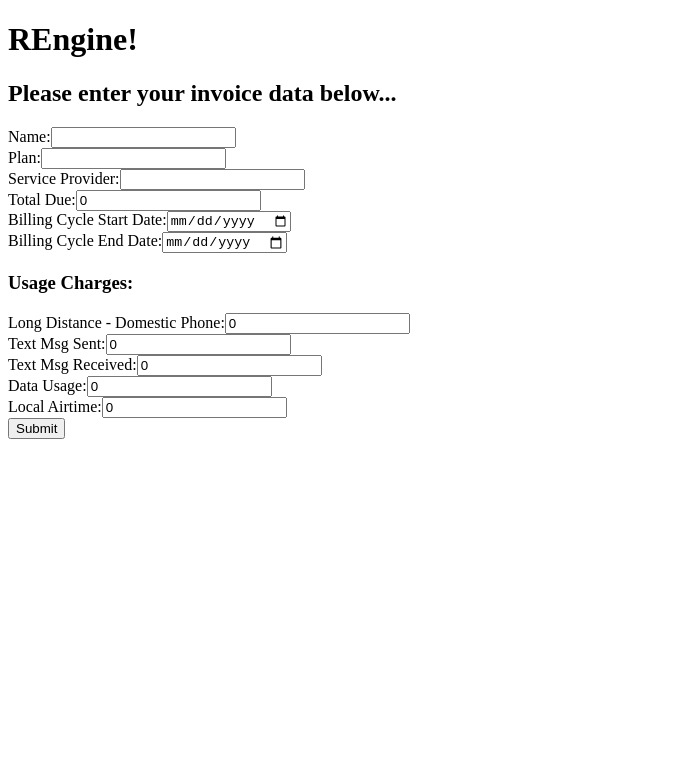
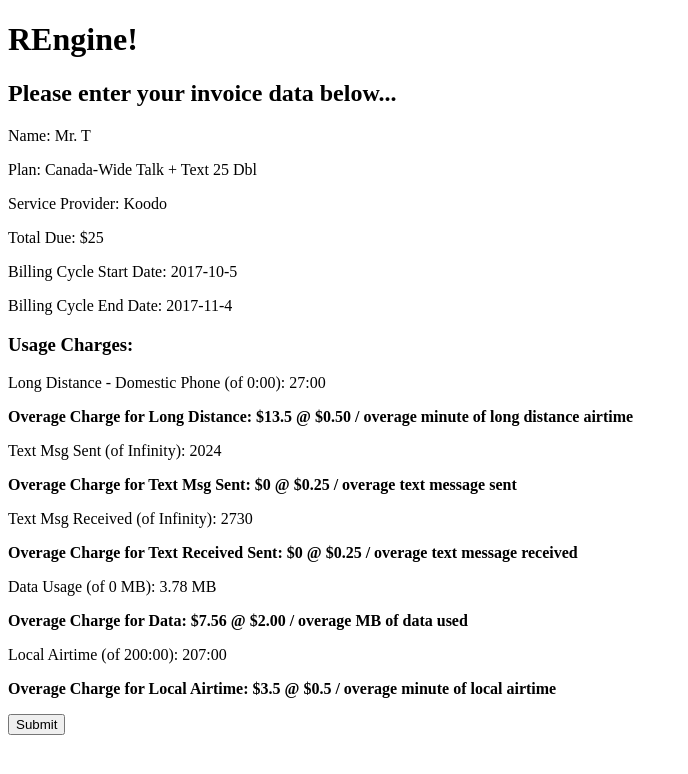
Before and after one commit to KevinHardy-Cooper/REngine, a React app in the folder src/: page / in a window 1280 px wide. Shown: the top 774 px of the page, without its empty margins (0-688 px from the left). Built offline with nearby package versions, Linux system fonts and the light colour scheme.

Commit message:
adding more fields to props, and random values

```diff
--- a/src/App.jsx
+++ b/src/App.jsx
@@ -50,131 +50,97 @@ class Request extends React.Component {
 class Form extends React.Component {
   constructor(props) {
     super(props);
-    this.state = {value: '', name: '', plan: '', servProv: '', totalDue: 0, startDate: '', endDate: '', longDistance: 0, textMsgSent: 0, textMsgReceived: 0, dataUsage: 0, localAirtime: 0
-   };
 
-    this.handleNameChange = this.handleNameChange.bind(this);
-    this.handlePlanChange = this.handlePlanChange.bind(this);
-    this.handleServiceProviderChange = this.handleServiceProviderChange.bind(this);
-    this.handleTotalDueChange = this.handleTotalDueChange.bind(this);
-    this.handleStartDateChange = this.handleStartDateChange.bind(this);
-    this.handleEndDateChange = this.handleEndDateChange.bind(this);
-    this.handleLongDistanceChange = this.handleLongDistanceChange.bind(this);
-    this.handleTextMsgSentChange = this.handleTextMsgSentChange.bind(this);
-    this.handleTextMsgReceivedChange = this.handleTextMsgReceivedChange.bind(this);
-    this.handleDataUsageChange = this.handleDataUsageChange.bind(this);
-    this.handleLocalAirtimeChange = this.handleLocalAirtimeChange.bind(this);
+    // Personal Info
+    // This will change depending on user
+    this.name = 'Mr. T';
+
+    // Plan related
+    // This will change depending on plan
+    this.plan = 'Canada-Wide Talk + Text 25 Dbl';
+    this.servProv = 'Koodo';
+
+    // Final charge
+    // This will change depending the invoice
+    this.totalDue = 25;
+
+    // Billing cycle
+    // This will change depending on the billing cycle
+    var d = new Date();
+    this.startDate = d.getFullYear() + "-" + d.getMonth() + "-" + d.getDate();
+    this.endDate = d.getFullYear() + "-" + (d.getMonth() + 1) + "-" + (d.getDate() - 1) ;
+
+    // Allowances
+    // This will change depending on the plan
+    this.longDistanceAllowed = 0;
+    this.textMsgSentAllowed = Number.POSITIVE_INFINITY;
+    this.textMsgReceivedAllowed = Number.POSITIVE_INFINITY;
+    this.dataUsageAllowed = 0
+    this.localAirtimeAllowed = 200;
+
+    // Usages
+    // This will change depending on the usage
+    this.longDistance = Math.round(Math.random() * 50);
+    this.textMsgSent = Math.round(Math.random() * 4000);
+    this.textMsgReceived = Math.round(Math.random() * 4000);
+    this.dataUsage = Math.round(Math.random() * 10 * Math.pow(10, 2))/Math.pow(10,2);
+    this.localAirtime = Math.round(Math.random() * 500);
+
+    // Usage charges
+    // This will change depending on the usage and the charges
+    var potentialLongDistanceOverage = this.longDistance - this.longDistanceAllowed;
+    this.longDistanceCharge = potentialLongDistanceOverage > 0 ? potentialLongDistanceOverage * 0.50 : 0;
+
+    var potentialTextMsgSentOverage = this.textMsgSent - this.textMsgSentAllowed;
+    this.textMsgSentCharge = this.textMsgSentAllowed != Number.POSITIVE_INFINITY ? potentialTextMsgSentOverage * 0.25 : 0;
+
+    var potentialTextMsgReceivedOverage = this.textMsgReceived - this.textMsgReceivedAllowed;
+    this.textMsgReceivedCharge = this.textMsgReceivedAllowed != Number.POSITIVE_INFINITY ? potentialTextMsgReceivedOverage * 0.25 : 0;
+
+    var potentialDataUsageOverage = this.dataUsage - this.dataUsageAllowed;
+    this.dataUsageCharge = potentialDataUsageOverage > 0 ? potentialDataUsageOverage * 2 : 0;
+
+    var potentialLocalAirtimeOverage = this.localAirtime - this.localAirtimeAllowed;
+    this.localAirtimeCharge = potentialLocalAirtimeOverage > 0 ? potentialLocalAirtimeOverage * 0.5 : 0;
+
+    this.state = {value: ''};
+
     this.handleSubmit = this.handleSubmit.bind(this);
   }
 
-  handleNameChange(event) {
-    this.setState({name: event.target.value});
-  }
-
-  handlePlanChange(event) {
-    this.setState({plan: event.target.value});
-  }
-
-  handleServiceProviderChange(event) {
-    this.setState({servProv: event.target.value});
-  }
-
-  handleTotalDueChange(event) {
-    this.setState({totalDue: event.target.value});
-  }
-
-  handleStartDateChange(event) {
-    this.setState({startDate: event.target.value});
-  }
-
-  handleEndDateChange(event) {
-    this.setState({endDate: event.target.value});
-  }
-  handleLongDistanceChange(event) {
-    this.setState({longDistance: event.target.value});
-  }
-
-  handleTextMsgSentChange(event) {
-    this.setState({textMsgSent: event.target.value});
-  }
-
-  handleTextMsgReceivedChange(event) {
-    this.setState({textMsgReceived: event.target.value});
-  }
-
-  handleDataUsageChange(event) {
-    this.setState({dataUsage: event.target.value});
-  }
-
-  handleLocalAirtimeChange(event) {
-    this.setState({localAirtime: event.target.value});
-  }
-
   handleSubmit(event) {
-    alert('A name was submitted: ' + this.state.name + '.\nA plan was submitted: ' + this.state.plan + '.\nA service provider was submitted: ' + this.state.servProv  + '.\nThe total due was submitted: ' + this.state.totalDue + '.\nThe start date was submitted: ' + this.state.startDate + '.\nThe end date was submitted: ' + this.state.endDate + '.\nThe long distance usage charge was submitted: ' + this.state.longDistance + '.\nThe text messages sent charge was submitted: ' + this.state.textMsgSent + '.\nThe text messages received charge was submitted: ' + this.state.textMsgReceived + '.\nThe local airtime usage charge was submitted: ' + this.state.localAirtime);
+    alert(  'A name was submitted: ' + this.name + '.\n'
+          + 'A plan was submitted: ' + this.plan + '.\n'
+          + 'A service provider was submitted: ' + this.servProv  + '.\n'
+          + 'The total due was submitted: ' + this.totalDue + '.\n'
+          + 'The start date was submitted: ' + this.startDate + '.\n'
+          + 'The end date was submitted: ' + this.endDate + '.\n'
+          + 'The long distance usage charge was submitted: ' + this.longDistance + '.\n'
+          + 'The text messages sent charge was submitted: ' + this.textMsgSent + '.\n'
+          + 'The text messages received charge was submitted: ' + this.textMsgReceived + '.\n' + 'The local airtime usage charge was submitted: ' + this.localAirtime);
     event.preventDefault();
   }
 
   render() {
     return (
       <form onSubmit={this.handleSubmit}>
-        <label>
-          Name:
-          <input type="text" value={this.state.name} onChange={this.handleNameChange} />
-        </label>
-        <br/>
-        <label>
-          Plan:
-          <input type="text" value={this.state.plan} onChange={this.handlePlanChange} />
-        </label>
-        <br/>
-        <label>
-          Service Provider:
-          <input type="text" value={this.state.servProv} onChange={this.handleServiceProviderChange} />
-        </label>
-        <br/>
-        <label>
-          Total Due:
-          <input type="number" value={this.state.totalDue} onChange={this.handleTotalDueChange} />
-        </label>
-        <br/>
-         <label>
-          Billing Cycle Start Date:
-          <input type="date" value={this.state.startDate} onChange={this.handleStartDateChange} />
-        </label>
-        <br/>
-         <label>
-          Billing Cycle End Date:
-          <input type="date" value={this.state.endDate} onChange={this.handleEndDateChange} />
-        </label>
-        <br/>
+        <p>Name: {this.name}</p>
+        <p>Plan: {this.plan}</p>
+        <p>Service Provider: {this.servProv}</p>
+        <p>Total Due: ${this.totalDue}</p>
+        <p>Billing Cycle Start Date: {this.startDate}</p>
+        <p>Billing Cycle End Date: {this.endDate}</p>
         <h3>Usage Charges:</h3>
-        <label>
-         Long Distance - Domestic Phone:
-          <input type="number" value={this.state.longDistance} onChange={this.handleLongDistanceChange} />
-        </label>
-        <br/>
-        <label>
-         Text Msg Sent:
-          <input type="number" value={this.state.textMsgSent} onChange={this.handleTextMsgSentChange} />
-        </label>
-        <br/>
-        <label>
-         Text Msg Received:
-          <input type="number" value={this.state.textMsgReceived} onChange={this.handleTextMsgReceivedChange} />
-        </label>
-        <br/>
-        <label>
-         Data Usage:
-          <input type="number" value={this.state.dataUsage} onChange={this.handleDataUsageChange} />
-        </label>
-        <br/>
-        <label>
-         Local Airtime:
-          <input type="number" value={this.state.localAirtime} onChange={this.handleLocalAirtimeChange} />
-        </label>
-        <br/>
-
+        <p>Long Distance - Domestic Phone (of {this.longDistanceAllowed}:00): {this.longDistance}:00</p>
+        <p><strong>Overage Charge for Long Distance: ${this.longDistanceCharge} @ $0.50 / overage minute of long distance airtime</strong></p>
+        <p>Text Msg Sent (of {this.textMsgSentAllowed}): {this.textMsgSent}</p>
+        <p><strong>Overage Charge for Text Msg Sent: ${this.textMsgSentCharge} @ $0.25 / overage text message sent</strong></p>
+        <p>Text Msg Received (of {this.textMsgReceivedAllowed}): {this.textMsgReceived}</p>
+        <p><strong>Overage Charge for Text Received Sent: ${this.textMsgReceivedCharge} @ $0.25 / overage text message received</strong></p>
+        <p>Data Usage (of {this.dataUsageAllowed} MB): {this.dataUsage} MB</p>
+        <p><strong>Overage Charge for Data: ${this.dataUsageCharge} @ $2.00 / overage MB of data used</strong></p>
+        <p>Local Airtime (of {this.localAirtimeAllowed}:00): {this.localAirtime}:00</p>
+        <p><strong>Overage Charge for Local Airtime: ${this.localAirtimeCharge} @ $0.5 / overage minute of local airtime</strong></p>
         <input type="submit" value="Submit" />
       </form>
     );
```
